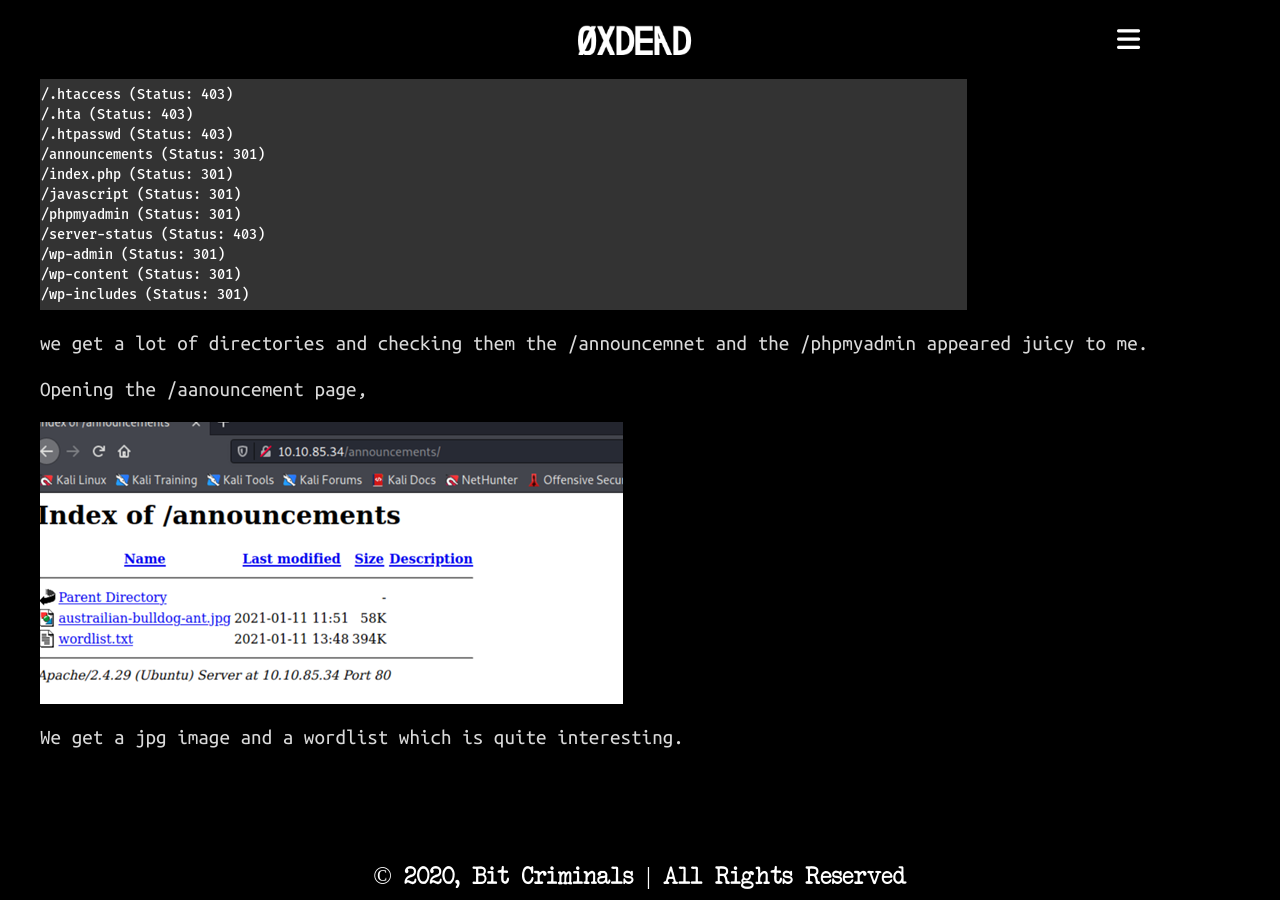
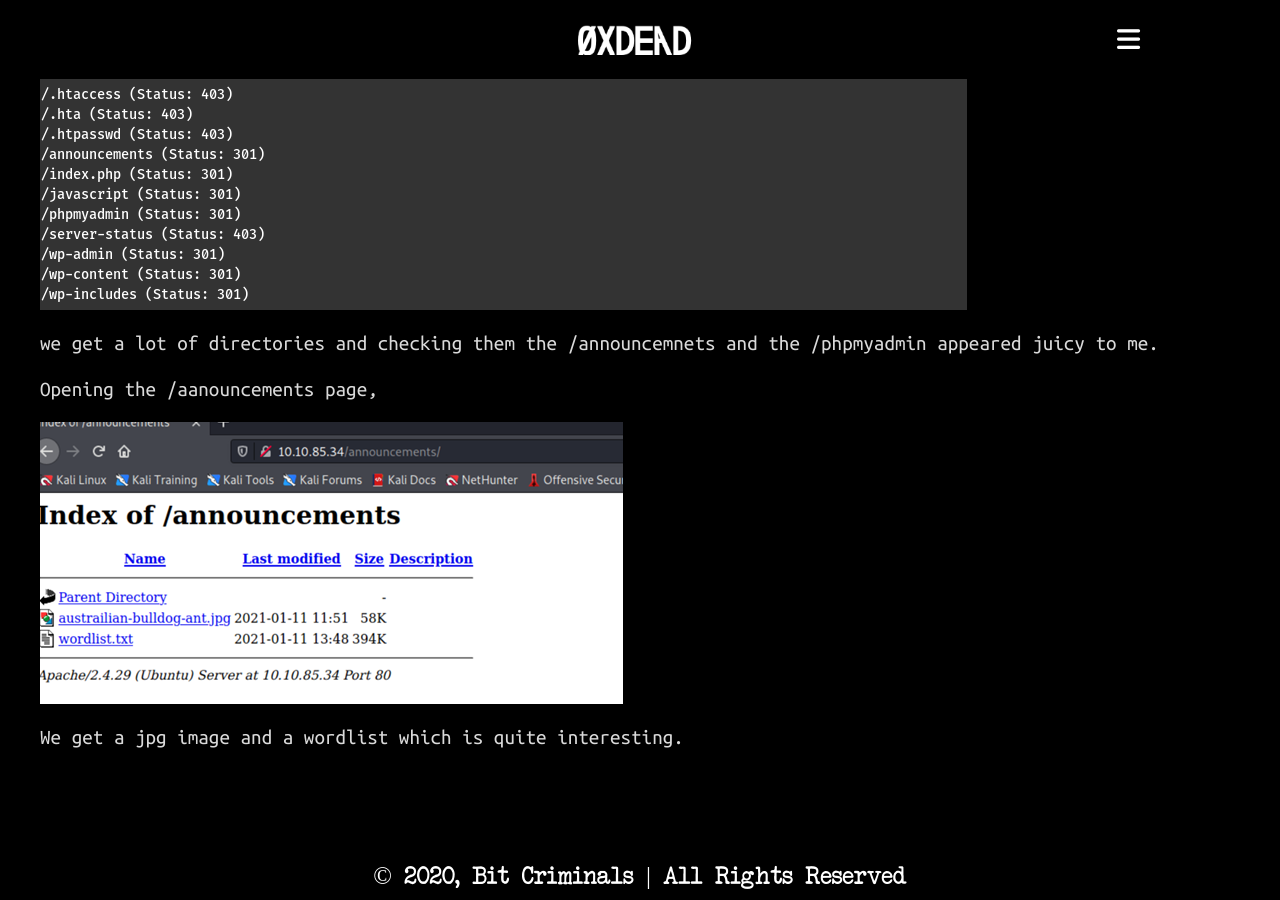
Before and after one commit to bitcriminals/bitcriminals.github.io, a Jekyll site: the page built from _posts/2021-05-06-DifferentCTF.md, in a window 1280 px wide and 900 px high, scrolled down 1714 px. Built offline with Jekyll 4.4.1, drawn with Linux system fonts in a browser that asks for light colours; nearby versions of some CDN libraries.

Commit message:
Update 2021-05-06-DifferentCTF.md

```diff
--- a/_posts/2021-05-06-DifferentCTF.md
+++ b/_posts/2021-05-06-DifferentCTF.md
@@ -32,9 +32,9 @@ I have used the common.txt wordlist you can use your own choice.Finally,after on
 
 ![](/images/gobust.png)
 
-we get a lot of directories and checking them the **/announcemnet** and the **/phpmyadmin** appeared juicy to me.
+we get a lot of directories and checking them the **/announcemnets** and the **/phpmyadmin** appeared juicy to me.
 
-Opening the /aanouncement page,
+Opening the /aanouncements page,
 
 ![](/images/announ.png)
 
```
